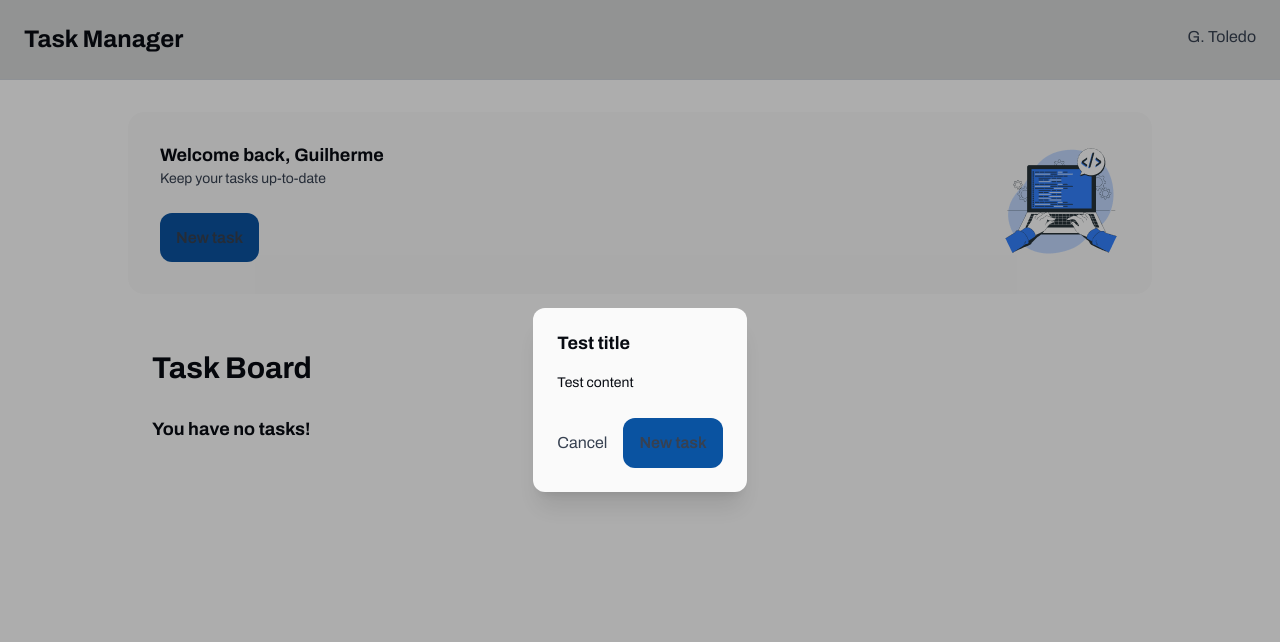
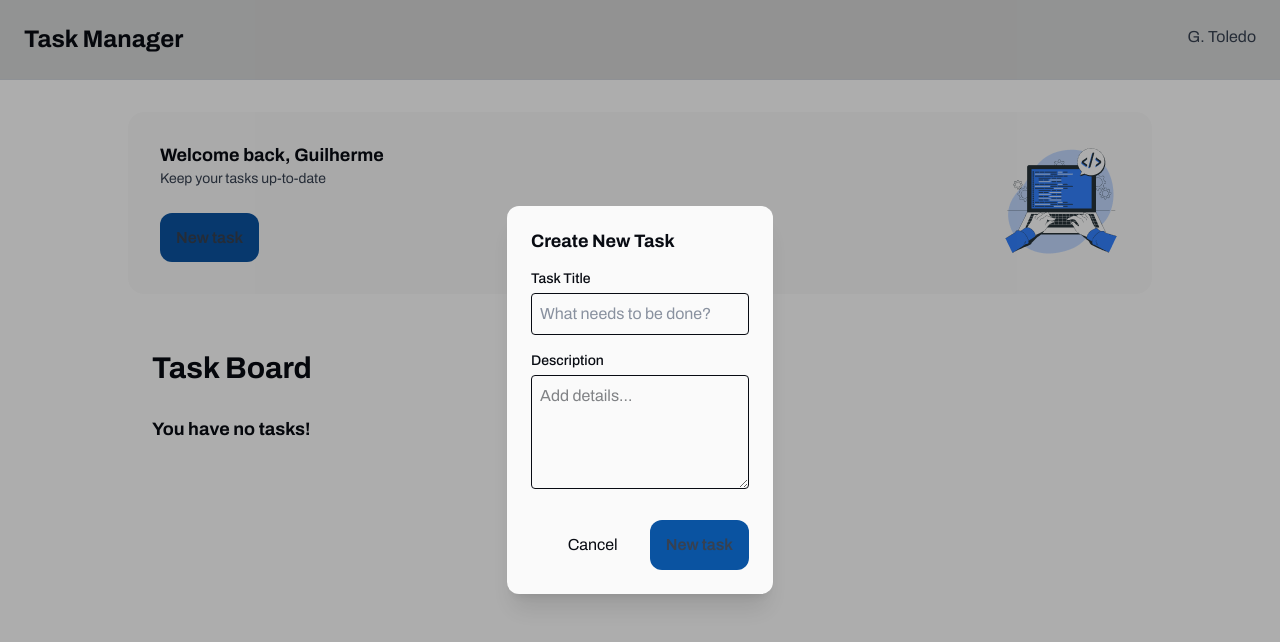
Before and after one commit to totoledao/task-manager-angular, an Angular app: page / in a window 1280 px wide. Both pictures are taken after a click on the button "New task". Shown: the top 642 px of the page. Built offline with nearby package versions, Linux system fonts and the light colour scheme.

Commit message:
Implement Form create task

```diff
--- a/src/app/components/dialog/dialog.html
+++ b/src/app/components/dialog/dialog.html
@@ -1,15 +1,20 @@
 <div class="bg-bg-surface rounded-xl shadow-xl max-w-md w-full p-6">
   <h2 class="heading-medium mb-4">{{ data?.title }}</h2>
 
-  <div class="paragraph-medium mb-6">{{ data?.content }}</div>
+  <!-- Render template if provided -->
+  @if (data?.content) {
+  <ng-container *ngTemplateOutlet="data?.content"></ng-container>
+  }
 
-  <div class="flex justify-end space-x-4">
+  <div class="flex justify-end space-x-4 mt-6">
     @if(data?.cancelAction) {
-    <button class="cursor-pointer" (click)="close()"><p>Cancel</p></button>
+    <button class="cursor-pointer px-4 py-2 text-gray-600 hover:text-gray-800" (click)="close()">
+      Cancel
+    </button>
     } @for(action of data?.actions; track action) {
     <app-main-button
       title="{{ action.title }}"
-      (callback)="action.action(); close()"
+      (callback)="action.callback(); close()"
     ></app-main-button>
     }
   </div>
--- a/src/app/components/dialog/dialog.ts
+++ b/src/app/components/dialog/dialog.ts
@@ -1,12 +1,12 @@
+import { NgTemplateOutlet } from '@angular/common';
 import { Component, inject } from '@angular/core';
 import { Dialog as DialogService } from '../../services/dialog';
 import { MainButton } from '../main-button/main-button';
 
 @Component({
   selector: 'app-dialog',
-  imports: [MainButton],
+  imports: [MainButton, NgTemplateOutlet],
   templateUrl: './dialog.html',
-  styles: ``,
 })
 export class Dialog {
   dialogService = inject(DialogService);
--- a/src/app/components/main-card/main-card.html
+++ b/src/app/components/main-card/main-card.html
@@ -1,11 +1,36 @@
 <div class="flex justify-between p-8 bg-bg-surface rounded-2xl">
   <div class="flex flex-col">
     <h2 class="heading-medium">Welcome back, Guilherme</h2>
-
     <p class="paragraph-medium mb-auto">Keep your tasks up-to-date</p>
-
-    <app-main-button (callback)="openNewTaskDialog()"></app-main-button>
+    <app-main-button title="Create New Task" (callback)="openNewTaskDialog()"> </app-main-button>
   </div>
 
   <img src="/assets/coding.png" alt="working on the computer" class="aspect-square" />
 </div>
+
+<!-- Dialog template at the bottom -->
+<ng-template #taskForm>
+  <form class="space-y-4" (ngSubmit)="createTask()">
+    <div>
+      <label class="block text-sm font-medium mb-1">Task Title</label>
+      <input
+        [(ngModel)]="taskTitle"
+        name="taskTitle"
+        required
+        class="w-full p-2 border rounded focus:ring-2 focus:ring-primary focus:border-transparent"
+        placeholder="What needs to be done?"
+      />
+    </div>
+
+    <div>
+      <label class="block text-sm font-medium mb-1">Description</label>
+      <textarea
+        [(ngModel)]="taskDescription"
+        name="taskDescription"
+        class="w-full p-2 border rounded focus:ring-2 focus:ring-primary focus:border-transparent"
+        placeholder="Add details..."
+        rows="4"
+      ></textarea>
+    </div>
+  </form>
+</ng-template>
--- a/src/app/components/main-card/main-card.ts
+++ b/src/app/components/main-card/main-card.ts
@@ -1,34 +1,43 @@
-import { Component, inject } from '@angular/core';
-import { DialogData } from '../../models/dialog';
+import { Component, inject, TemplateRef, ViewChild } from '@angular/core';
+import { FormsModule } from '@angular/forms';
 import { Dialog } from '../../services/dialog';
 import { Tasks } from '../../services/tasks';
 import { MainButton } from '../main-button/main-button';
 
 @Component({
   selector: 'app-main-card',
-  imports: [MainButton],
+  imports: [MainButton, FormsModule],
   templateUrl: './main-card.html',
-  styles: ``,
 })
 export class MainCard {
   tasksService = inject(Tasks);
   dialogService = inject(Dialog);
 
-  dialogData: DialogData = {
-    title: 'Test title',
-    content: 'Test content',
-    cancelAction: true,
-    actions: [{ title: 'Create task', action: () => this.createTask() }],
-  };
+  // Form create task
+  @ViewChild('taskForm') taskFormTemplate!: TemplateRef<any>;
+  taskTitle = '';
+  taskDescription = '';
 
   openNewTaskDialog() {
-    this.dialogService.open(this.dialogData);
+    this.dialogService.open({
+      title: 'Create New Task',
+      content: this.taskFormTemplate,
+      cancelAction: true,
+      actions: [
+        {
+          title: 'Create Task',
+          action: () => this.createTask(),
+        },
+      ],
+    });
   }
 
   createTask() {
     this.tasksService.addTask({
-      title: 'test',
-      description: 'test',
+      title: this.taskTitle,
+      description: this.taskDescription,
     });
+    this.taskTitle = '';
+    this.taskDescription = '';
   }
 }
--- /dev/null
+++ b/src/app/models/mainButton.ts
@@ -0,0 +1,5 @@
+export interface MainButton {
+  title: string;
+  leftIcon?: string;
+  callback: () => void;
+}
```
Also changed, not shown: src/app/models/dialog.ts (+6 -3 lines).
